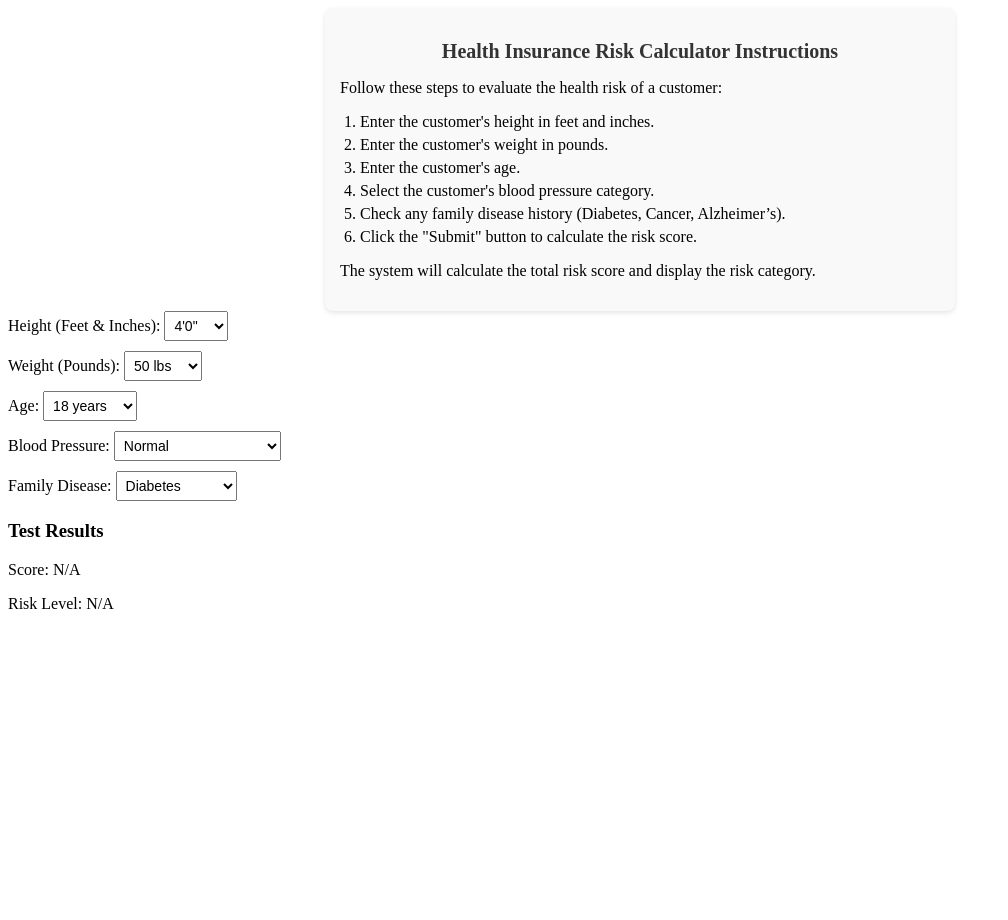
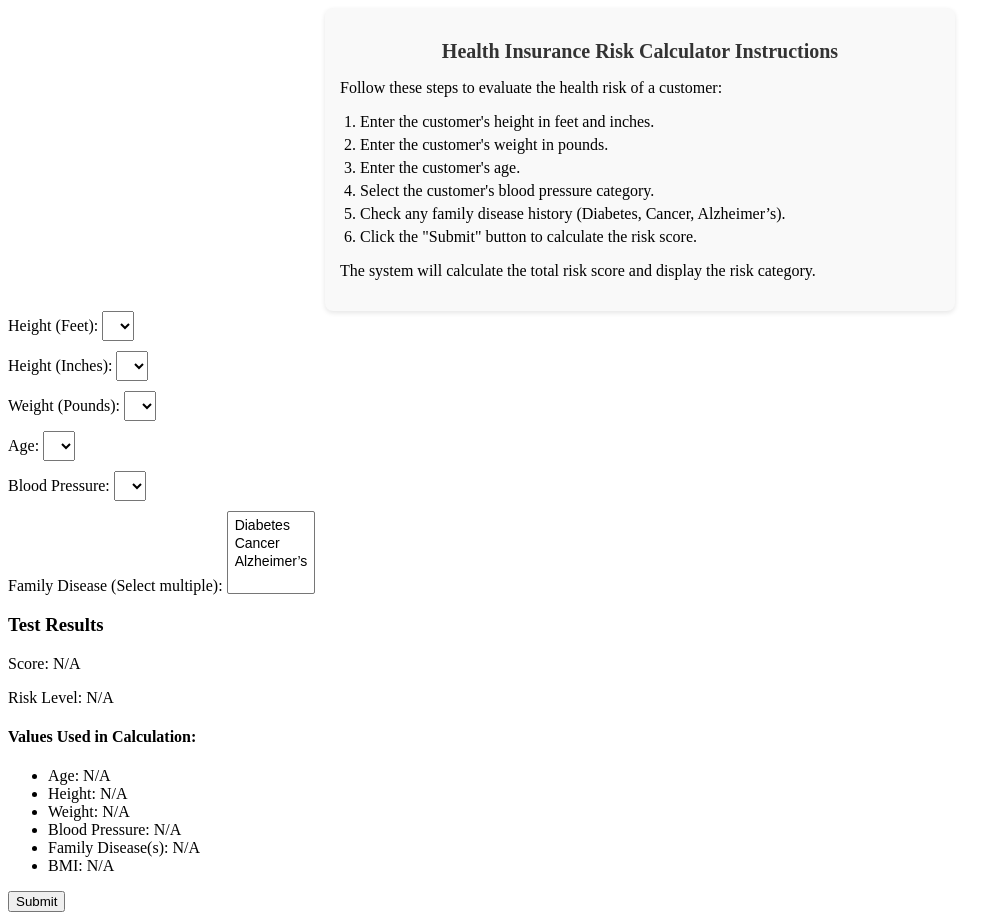
Before and after one commit to RedPandasOfficial/health-insurance-risk-calculator, a plain HTML site: page index.html in a window 1280 px wide. Shown: the whole page, without its empty margins (0-1008 px from the left). Before the commit the page ends 800 px from the top, so only its background shows below. Drawn offline with Linux system fonts and the light colour scheme.

Commit message:
dropdowns and results

```diff
--- a/index.html
+++ b/index.html
@@ -21,10 +21,16 @@
         <p>The system will calculate the total risk score and display the risk category.</p>
     </div>
 
-<!-- Height Dropdown -->
+    <!-- Height Dropdown (Feet) -->
     <div class="dropdown-container">
-    <label for="height">Height (Feet & Inches):</label>
-    <select id="height"></select>
+        <label for="heightFeet">Height (Feet):</label>
+        <select id="heightFeet"></select>
+    </div>
+
+    <!-- Height Dropdown (Inches) -->
+    <div class="dropdown-container">
+        <label for="heightInches">Height (Inches):</label>
+        <select id="heightInches"></select>
     </div>
 
     <!-- Weight Dropdown -->
@@ -33,7 +39,7 @@
         <select id="weight"></select>
     </div>
 
-<!-- Age Dropdown -->
+    <!-- Age Dropdown (Minimum 1) -->
     <div class="dropdown-container">
         <label for="age">Age:</label>
         <select id="age"></select>
@@ -45,10 +51,14 @@
         <select id="bloodPressure"></select>
     </div>
 
-<!-- Family Disease Dropdown -->
+    <!-- Family Disease Dropdown (Multiple Selection) -->
     <div class="dropdown-container">
-    <label for="familyDisease">Family Disease:</label>
-    <select id="familyDisease"></select>
+        <label for="familyDisease">Family Disease (Select multiple):</label>
+        <select id="familyDisease" multiple>
+            <option value="Diabetes">Diabetes</option>
+            <option value="Cancer">Cancer</option>
+            <option value="Alzheimer’s">Alzheimer’s</option>
+        </select>
     </div>
 
     <!-- Score and Risk Results Section -->
@@ -56,7 +66,23 @@
         <h3>Test Results</h3>
         <p id="insurabilityScore">Score: N/A</p>
         <p id="riskLevel">Risk Level: N/A</p>
+
+        <h4>Values Used in Calculation:</h4>
+        <ul id="summary">
+            <li id="summaryAge">Age: N/A</li>
+            <li id="summaryHeight">Height: N/A</li>
+            <li id="summaryWeight">Weight: N/A</li>
+            <li id="summaryBloodPressure">Blood Pressure: N/A</li>
+            <li id="summaryFamilyDisease">Family Disease(s): N/A</li>
+            <li id="summaryBMI">BMI: N/A</li>
+        </ul>
     </div>
+
+    <!-- Button that Does Nothing -->
+    <div class="button-container">
+        <button id="submitButton">Submit</button>
+    </div>
+
     <script src="script.js"></script>
 </body>
 </html>
```
Lines whose indentation alone changed are shown as unchanged.
